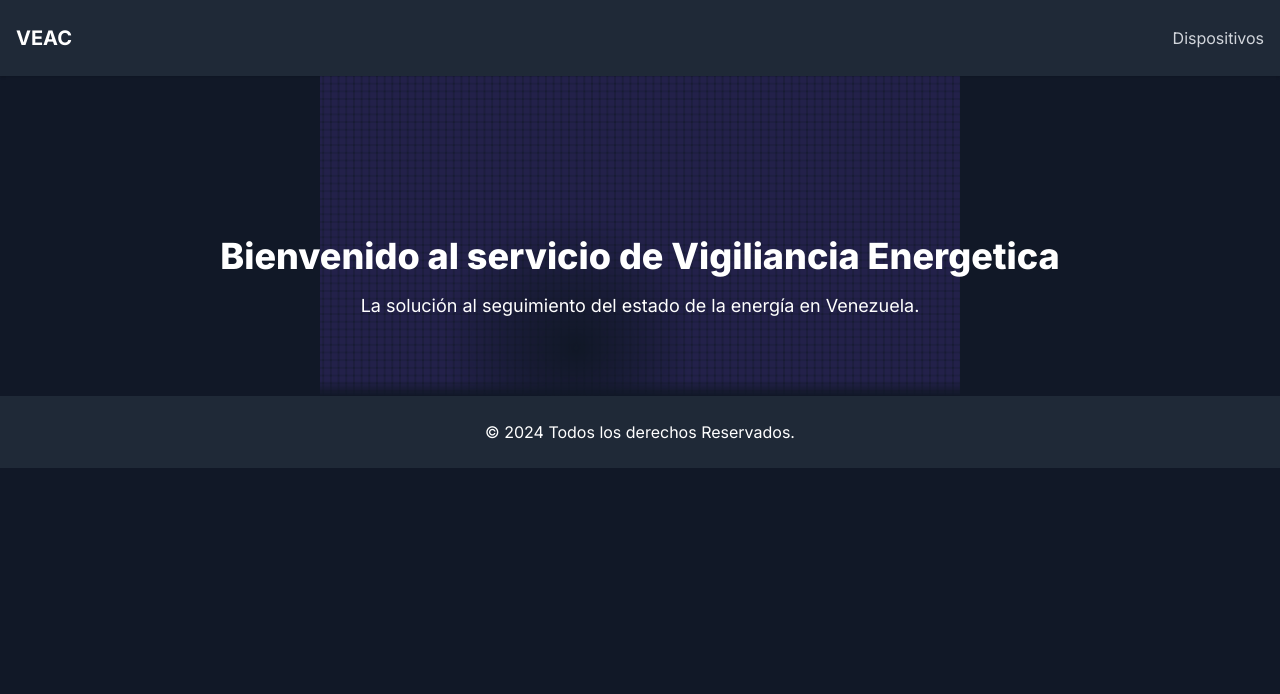
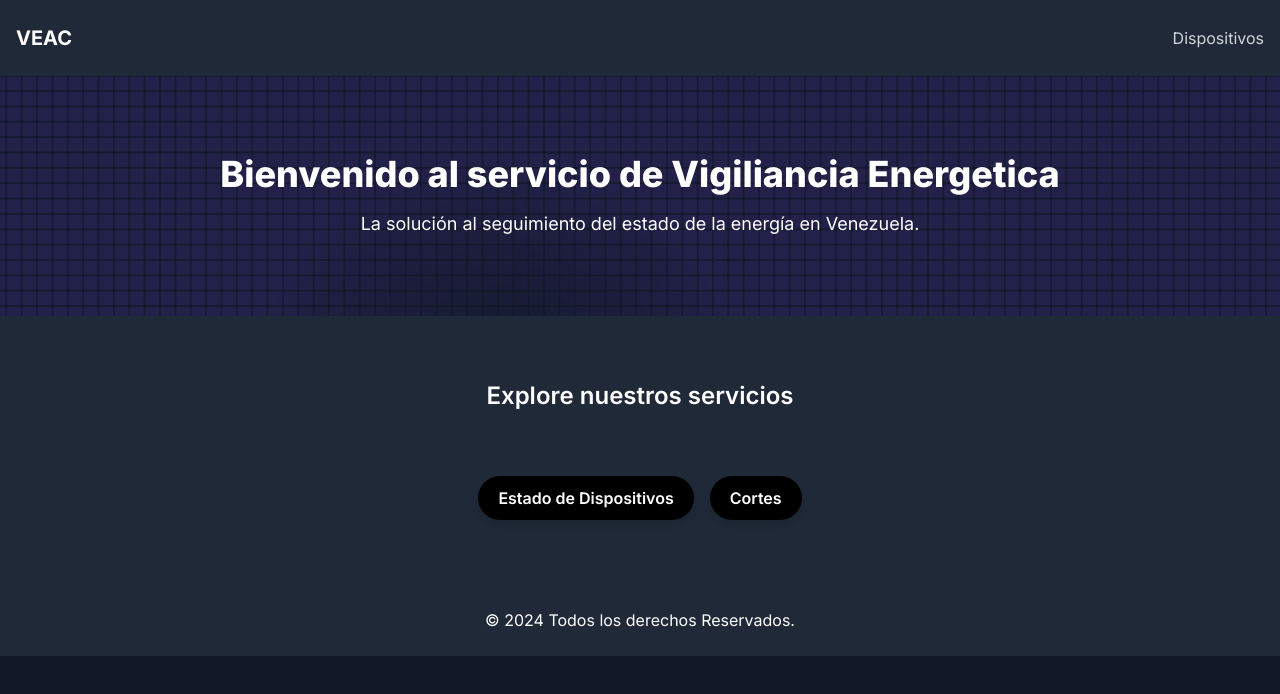
Before and after one commit to code-for-venezuela/poweroutage-health, a Next.js app: page / in a window 1280 px wide. Shown: the top 694 px of the page. Built offline with nearby package versions, Linux system fonts and the light colour scheme.

Commit message:
Fixes for home page

```diff
--- a/src/app/page.module.css
+++ b/src/app/page.module.css
@@ -17,18 +17,30 @@
 
 .main {
     @apply relative;
+    width: 100%;
+    /* Ensure the main content covers the full width */
 }
 
 .gridBackground {
     background-image: url('/images/purple-grid-background.svg');
     background-repeat: no-repeat;
-    background-position: center top;
-    background-size: contain;
-    height: 160px;
+    background-position: center;
+    background-size: cover;
+    width: 100%;
+    min-height: 30vh;
+    /* Reduce height to roughly a quarter of the viewport */
+    display: flex;
+    flex-direction: column;
+    justify-content: center;
+    align-items: center;
 }
 
 .section {
-    @apply relative text-center py-40;
+    @apply text-center;
+    padding: 0;
+    /* Remove padding if there is any */
+    width: 100%;
+    height: 100%;
 }
 
 .heading {
@@ -39,10 +51,58 @@
     @apply mt-4 text-lg;
 }
 
-.button {
-    @apply bg-indigo-600 text-white font-semibold py-2 px-4 rounded hover:bg-indigo-500;
+.footer {
+    @apply bg-gray-800 text-white py-6 text-center;
+    margin-top: auto;
+    /* Ensure footer is pushed to the bottom */
 }
 
-.footer {
-    @apply bg-gray-800 text-white py-6 text-center;
+.linksSection {
+    @apply py-16 bg-gray-800;
+    text-align: center;
+    display: flex;
+    flex-direction: column;
+    justify-content: center;
+    align-items: center;
+    min-height: 25vh;
+    /* Adjust the height to match the new grid section height */
 }
+
+.buttonsContainer {
+    @apply flex justify-center gap-4 mt-8;
+    /* Add margin to separate buttons from title */
+}
+
+.linksHeading {
+    @apply text-2xl font-semibold mb-8;
+    z-index: 1;
+    /* Ensure the heading stays above other elements */
+}
+
+.button {
+    background-color: #000;
+    /* Black background */
+    color: #fff;
+    /* White text */
+    padding: 10px 20px;
+    /* Padding around the text */
+    border-radius: 50px;
+    /* Fully rounded corners */
+    font-weight: 600;
+    /* Bold text */
+    box-shadow: 0px 4px 6px rgba(0, 0, 0, 0.1);
+    /* Subtle shadow for depth */
+    transition: transform 0.2s ease-in-out, background-color 0.2s ease-in-out;
+    /* Smooth transition for hover effects */
+}
+
+.button:hover {
+    background-color: #333;
+    /* Slightly lighter black on hover */
+    color: #fff;
+    /* Keep the text white */
+    transform: scale(1.05);
+    /* Slightly increase size on hover */
+    box-shadow: 0px 8px 10px rgba(0, 0, 0, 0.15);
+    /* Slightly stronger shadow on hover */
+}
--- a/src/app/page.tsx
+++ b/src/app/page.tsx
@@ -25,6 +25,14 @@ export default function Home() {
           <p className={styles.subText}>La solución al seguimiento del estado de la energía en Venezuela.</p>
 
         </section>
+
+        <section className={styles.linksSection}>
+          <h3 className={styles.linksHeading}>Explore nuestros servicios</h3>
+          <div className={styles.buttonsContainer}>
+            <a href="/devices-status" className={styles.button}>Estado de Dispositivos</a>
+            <a href="/outages" className={styles.button}>Cortes</a>
+          </div>
+        </section>
       </main>
 
       <footer className={styles.footer}>
```
